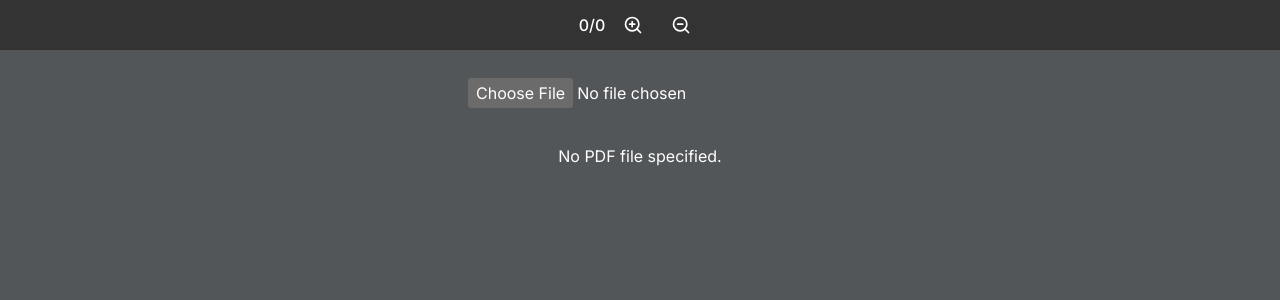
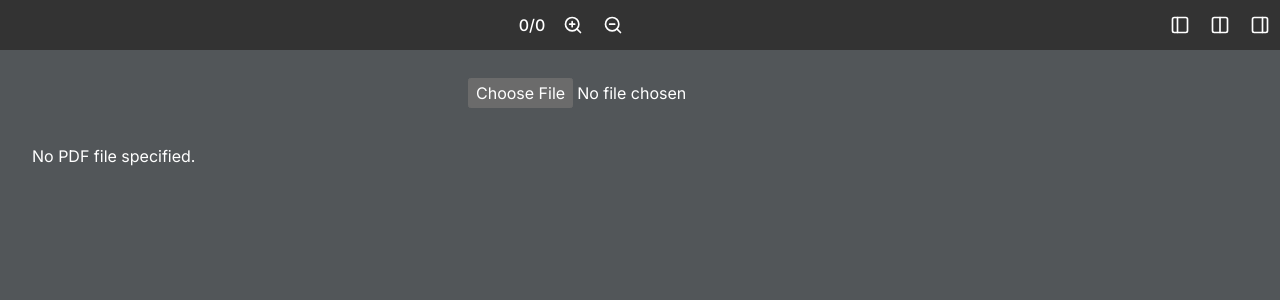
Before and after one commit to tallpizza/pdf_viewer, a Next.js app: page / in a window 1280 px wide. Shown: the top 300 px of the page. Built offline with nearby package versions, Linux system fonts and the light colour scheme.

Commit message:
화면 왼쪽 오른쪽 정렬 가능하도록 변경

```diff
--- a/app/main.css
+++ b/app/main.css
@@ -27,7 +27,6 @@ button {
 .document__main .react-pdf__Document {
   display: flex;
   flex-direction: column;
-  align-items: center;
 }
 
 .document__main .react-pdf__Page {
--- a/app/page.tsx
+++ b/app/page.tsx
@@ -5,7 +5,7 @@ import "react-pdf/dist/esm/Page/AnnotationLayer.css";
 import "react-pdf/dist/esm/Page/TextLayer.css";
 import "./main.css";
 import type { PDFDocumentProxy } from "pdfjs-dist";
-import { ZoomIn, ZoomOut } from "lucide-react";
+import { Columns2, PanelLeft, PanelRight, ZoomIn, ZoomOut } from "lucide-react";
 import { Button } from "@/components/ui/button";
 
 pdfjs.GlobalWorkerOptions.workerSrc = `//cdnjs.cloudflare.com/ajax/libs/pdf.js/${pdfjs.version}/pdf.worker.js`;
@@ -18,6 +18,7 @@ export default function DefaultPage() {
   const [currentPage, setCurrentPage] = useState<number[]>([]);
   const pageRefs = useRef<(HTMLDivElement | null)[]>([]);
   const [scale, setScale] = useState<number>();
+  const [align, setAlign] = useState<string>();
 
   const options = useMemo(
     () => ({
@@ -96,6 +97,11 @@ export default function DefaultPage() {
     if (storedScale) {
       setScale(Number(storedScale));
     }
+
+    const storedAlign = localStorage.getItem("align");
+    if (storedAlign) {
+      setAlign(storedAlign);
+    }
   }, [numPages, file]);
 
   useEffect(() => {
@@ -104,16 +110,41 @@ export default function DefaultPage() {
     }
   }, [scale]);
 
+  useEffect(() => {
+    if (align) {
+      localStorage.setItem("align", align);
+    }
+  }, [align]);
+
   return (
     <div className="w-full">
       <div className="flex items-center justify-center gap-2 fixed top-0 left-0 w-full bg-[#333] text-white text-center py-2 h-[30px] md:h-[50px] font-medium z-10">
-        {min(currentPage) + "/" + numPages}
+        <div className="flex-1 flex items-center justify-center gap-2">
+          <div>{min(currentPage) + "/" + numPages}</div>
+          <div className="flex">
             <Button variant="ghost" size="icon" onClick={zoomIn}>
               <ZoomIn className="h-5 w-5" />
             </Button>
             <Button variant="ghost" size="icon" onClick={zoomOut}>
               <ZoomOut className="h-5 w-5" />
             </Button>
+          </div>
+        </div>
+        <div className="flex">
+          <Button variant="ghost" size="icon" onClick={() => setAlign("start")}>
+            <PanelLeft className="h-5 w-5" />
+          </Button>
+          <Button
+            variant="ghost"
+            size="icon"
+            onClick={() => setAlign("center")}
+          >
+            <Columns2 className="h-5 w-5" />
+          </Button>
+          <Button variant="ghost" size="icon" onClick={() => setAlign("end")}>
+            <PanelRight className="h-5 w-5" />
+          </Button>
+        </div>
       </div>
       <div className=" w-full flex flex-col items-center mt-[30px] md:mt-[50px] p-3">
         <div className="document__load">
@@ -124,6 +155,7 @@ export default function DefaultPage() {
             file={file}
             onLoadSuccess={onDocumentLoadSuccess}
             options={options}
+            className={`items-${align} items`}
           >
             {Array.from(new Array(numPages), (el, index) => (
               <div
--- a/tailwind.config.ts
+++ b/tailwind.config.ts
@@ -9,6 +9,7 @@ const config = {
     "./app/**/*.{ts,tsx}",
     "./src/**/*.{ts,tsx}",
   ],
+  safelist: ["items-center", "items-end", "items-start"], // 항상 포함시킬 클래스명을 배열 형태로 추가
   prefix: "",
   theme: {
     container: {
```
Lines whose indentation alone changed are shown as unchanged.
